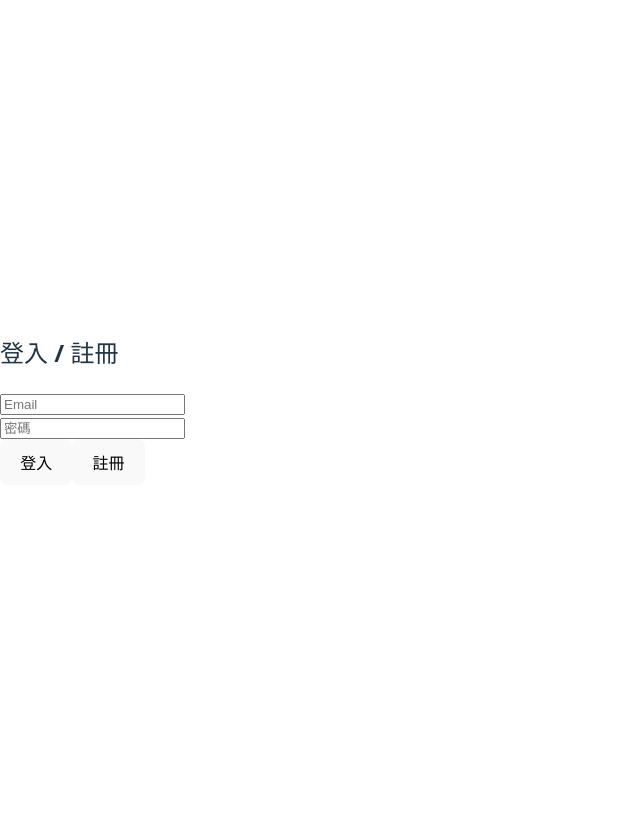
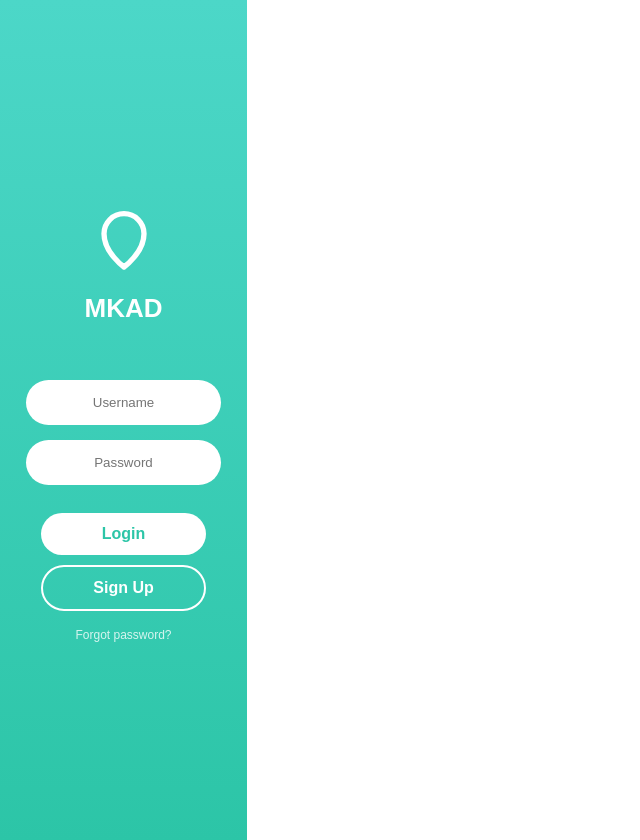
Before and after one commit to hinmok1012/mkad-leave-system, a React (Vite) app: page / in a window 1280 px wide. Shown: the whole page, without its empty margins (0-640 px from the left). Before the commit the page ends 800 px from the top, so only its background shows below. Built offline with nearby package versions, Linux system fonts and the light colour scheme.

Commit message:
Update login page UI to MKAD style

```diff
--- a/src/components/Login.jsx
+++ b/src/components/Login.jsx
@@ -28,23 +28,115 @@ export default function Login({ onLogin }) {
   };
 
   return (
-    <div>
-      <h2>登入 / 註冊</h2>
+    <div
+      style={{
+        minHeight: "100vh",
+        background: "linear-gradient(180deg, #4CD7C8, #2CC5A7)",
+        display: "flex",
+        flexDirection: "column",
+        justifyContent: "center",
+        alignItems: "center",
+        padding: 20,
+        color: "white",
+        fontFamily: "Arial",
+      }}
+    >
+      {/* Logo + Title */}
+      <div style={{ textAlign: "center", marginBottom: 40 }}>
+        <svg
+          width="80"
+          height="80"
+          viewBox="0 0 24 24"
+          fill="none"
+          stroke="white"
+          strokeWidth="1.6"
+          strokeLinecap="round"
+          strokeLinejoin="round"
+        >
+          <path d="M12 21s-6-4.35-6-10a6 6 0 0 1 12 0c0 5.65-6 10-6 10z"></path>
+        </svg>
+
+        <h1 style={{ marginTop: 10, fontSize: 26 }}>MKAD</h1>
+      </div>
+
+      {/* Username */}
       <input
-        placeholder="Email"
+        placeholder="Username"
         value={email}
         onChange={(e) => setEmail(e.target.value)}
+        style={{
+          width: "80%",
+          padding: "15px",
+          borderRadius: "25px",
+          border: "none",
+          marginBottom: "15px",
+          textAlign: "center",
+        }}
       />
-      <br />
+
+      {/* Password */}
       <input
         type="password"
-        placeholder="密碼"
+        placeholder="Password"
         value={password}
         onChange={(e) => setPassword(e.target.value)}
+        style={{
+          width: "80%",
+          padding: "15px",
+          borderRadius: "25px",
+          border: "none",
+          marginBottom: "8px",
+          textAlign: "center",
+        }}
       />
-      <br />
-      <button onClick={login}>登入</button>
-      <button onClick={signup}>註冊</button>
+
+      {/* Login Button */}
+      <button
+        onClick={login}
+        style={{
+          width: "80%",
+          padding: "12px",
+          marginTop: "20px",
+          borderRadius: "25px",
+          background: "white",
+          color: "#2CC5A7",
+          border: "none",
+          fontWeight: "bold",
+          cursor: "pointer",
+        }}
+      >
+        Login
+      </button>
+
+      {/* Signup Button */}
+      <button
+        onClick={signup}
+        style={{
+          width: "80%",
+          padding: "12px",
+          marginTop: "10px",
+          borderRadius: "25px",
+          border: "2px solid white",
+          background: "transparent",
+          color: "white",
+          fontWeight: "bold",
+          cursor: "pointer",
+        }}
+      >
+        Sign Up
+      </button>
+
+      {/* Forgot Password */}
+      <div
+        style={{
+          marginTop: "15px",
+          fontSize: "12px",
+          opacity: 0.8,
+          cursor: "pointer",
+        }}
+      >
+        Forgot password?
+      </div>
     </div>
   );
 }
```
